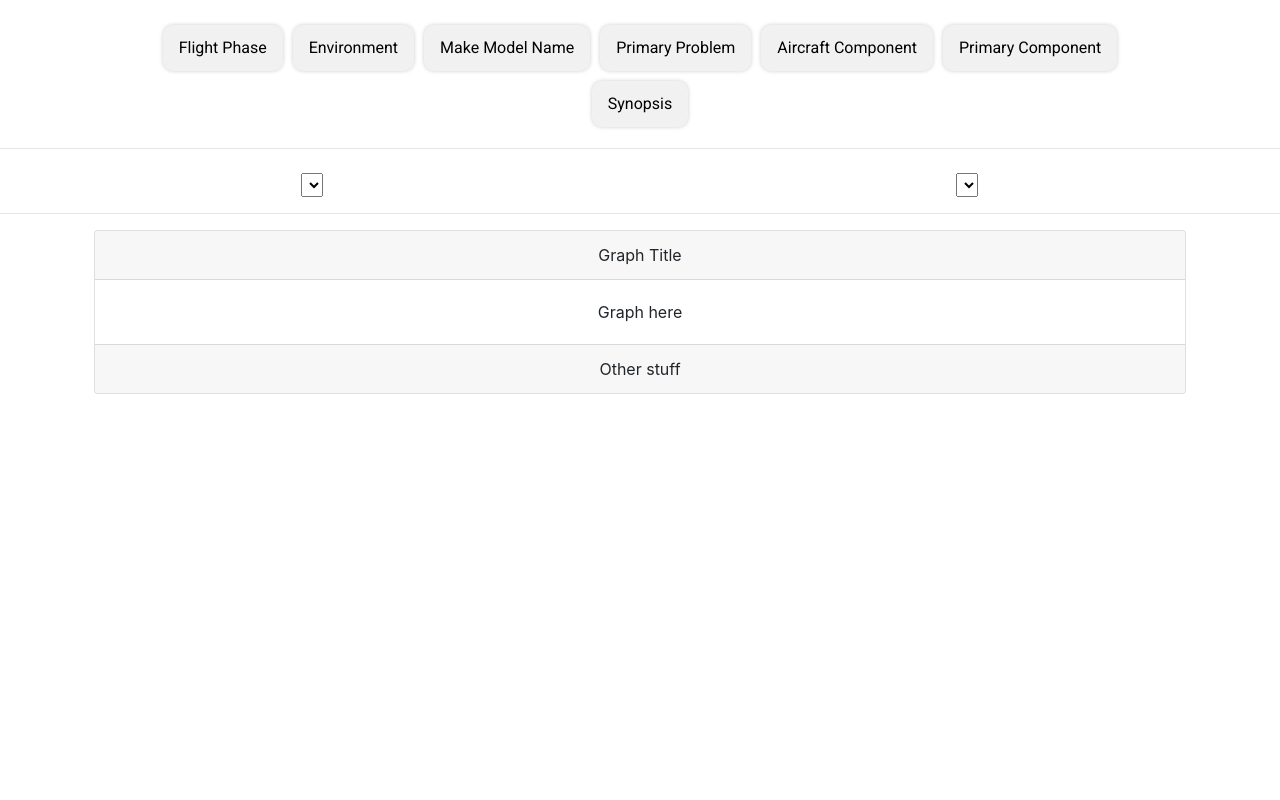
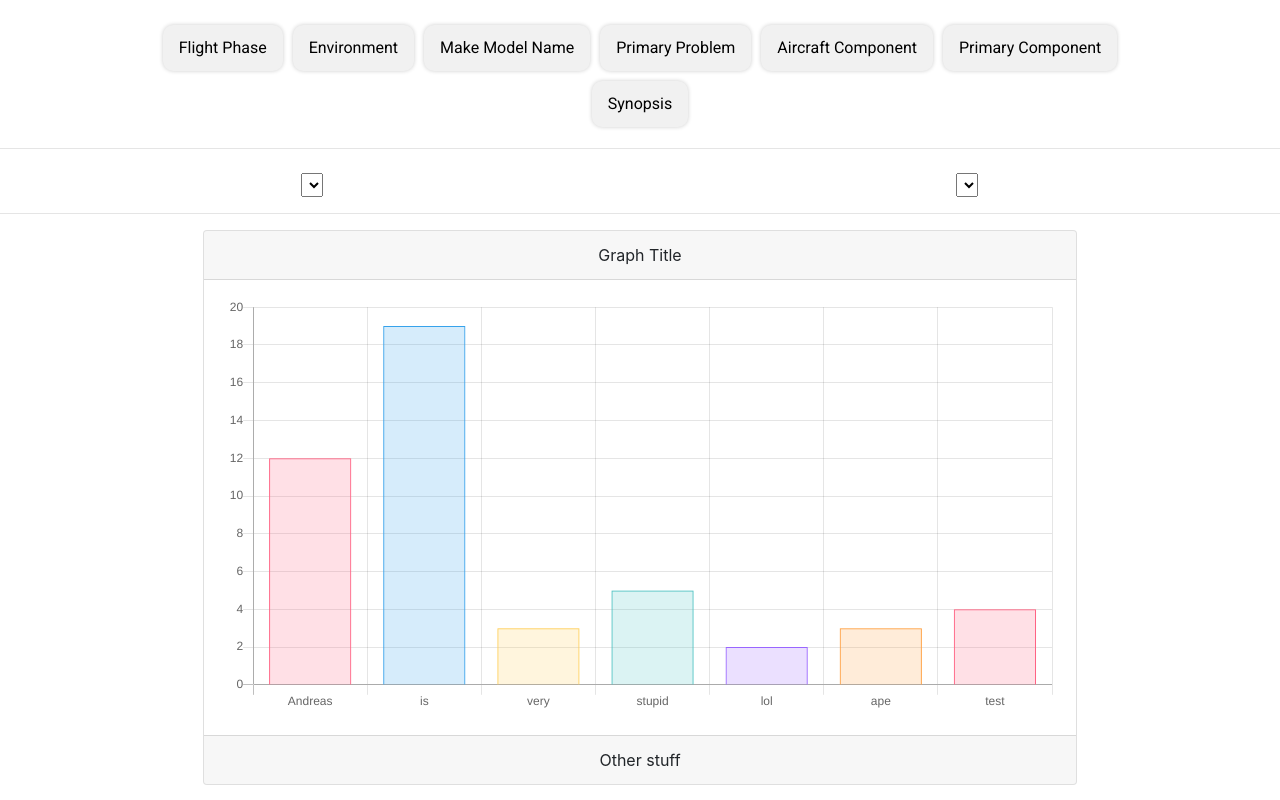
Before and after one commit to mattcar15/deltaProject, a plain HTML site: page index.html in a window 1280 px wide. Drawn offline with nearby package versions, Linux system fonts and the light colour scheme.

Commit message:
added chart js

```diff
--- a/index.html
+++ b/index.html
@@ -89,19 +89,19 @@
         <hr>
 
         <div class="row">
-            <div class="col-sm-1"></div>
-            <div class="card text-center col-sm-10">
+            <div class="col-sm-2"></div>
+            <div class="card text-center col-sm-8">
                 <div id="descHeader" class="card-header">
                     Graph Title
                 </div>
                 <div id="desc" class="card-body">
-                    Graph here
+                    <canvas id="myChart" width="400" height="200"></canvas>
                 </div>
                 <div id="resWrapper" class="card-footer">
                     Other stuff
                 </div>
             </div>
-            <div class="col-sm-1"></div>
+            <div class="col-sm-2"></div>
         </div>
 
         <script>
@@ -179,6 +179,62 @@
             function getBlueSelect() {
                  console.log("You selected: " + $("#blueSelect").val());
             }
+
+            //chart js
+            //replace this with generated data values
+            var dataValues = [12, 19, 3, 5, 2, 3, 4];
+            var labels =  ["Andreas", "is", "very", "stupid", "lol", "ape", "test"]
+            var ctx = document.getElementById("myChart").getContext("2d");
+
+            function getBarColors(dataSet, colors) {
+                var colorReturn = [];
+                for (var i = 0; i < dataSet.length; i++) {
+                    colorReturn.push(colors[i % colors.length]);
+                }
+                return colorReturn;
+            }
+
+            var myChart = new Chart(ctx, {
+                type: 'bar',
+                data: {
+                    labels: labels,
+                    datasets: [{
+                        label: '',
+                        data: dataValues,
+                        //replace this with the dynamic data getter
+                        backgroundColor: getBarColors(dataValues, [
+                            'rgba(255, 99, 132, 0.2)',
+                            'rgba(54, 162, 235, 0.2)',
+                            'rgba(255, 206, 86, 0.2)',
+                            'rgba(75, 192, 192, 0.2)',
+                            'rgba(153, 102, 255, 0.2)',
+                            'rgba(255, 159, 64, 0.2)'
+                            ]),
+                        borderColor: getBarColors(dataValues, [
+                            'rgba(255,99,132,1)',
+                            'rgba(54, 162, 235, 1)',
+                            'rgba(255, 206, 86, 1)',
+                            'rgba(75, 192, 192, 1)',
+                            'rgba(153, 102, 255, 1)',
+                            'rgba(255, 159, 64, 1)',
+                            'rgba(255,99,132,1)',
+                        ]),
+                        borderWidth: 1
+                    }]
+                },
+                options: {
+                    legend: {
+                        display: false
+                    },
+                    scales: {
+                        yAxes: [{
+                            ticks: {
+                                beginAtZero:true
+                            }
+                        }]
+                    }
+                }
+            });
         </script>
     </body>
 </html>
```
